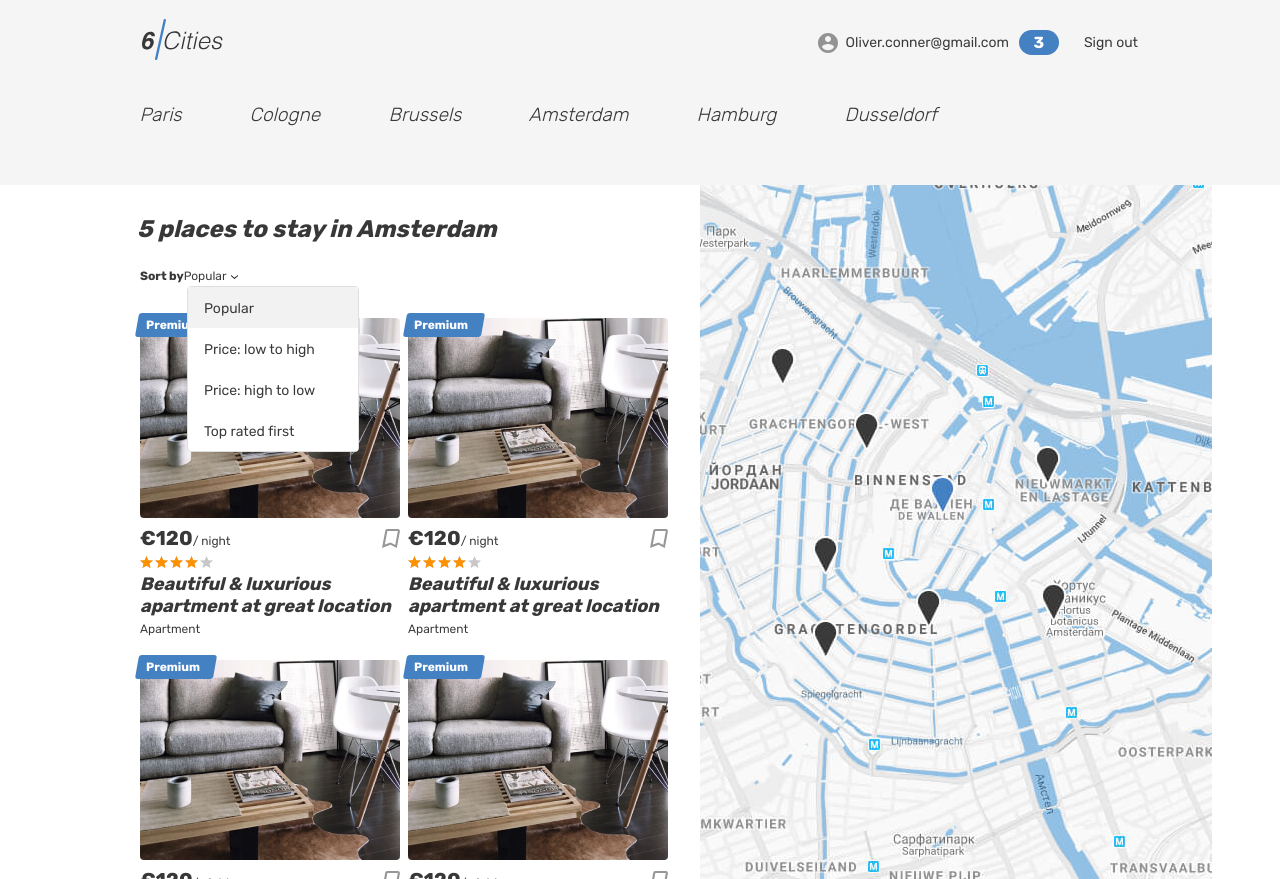
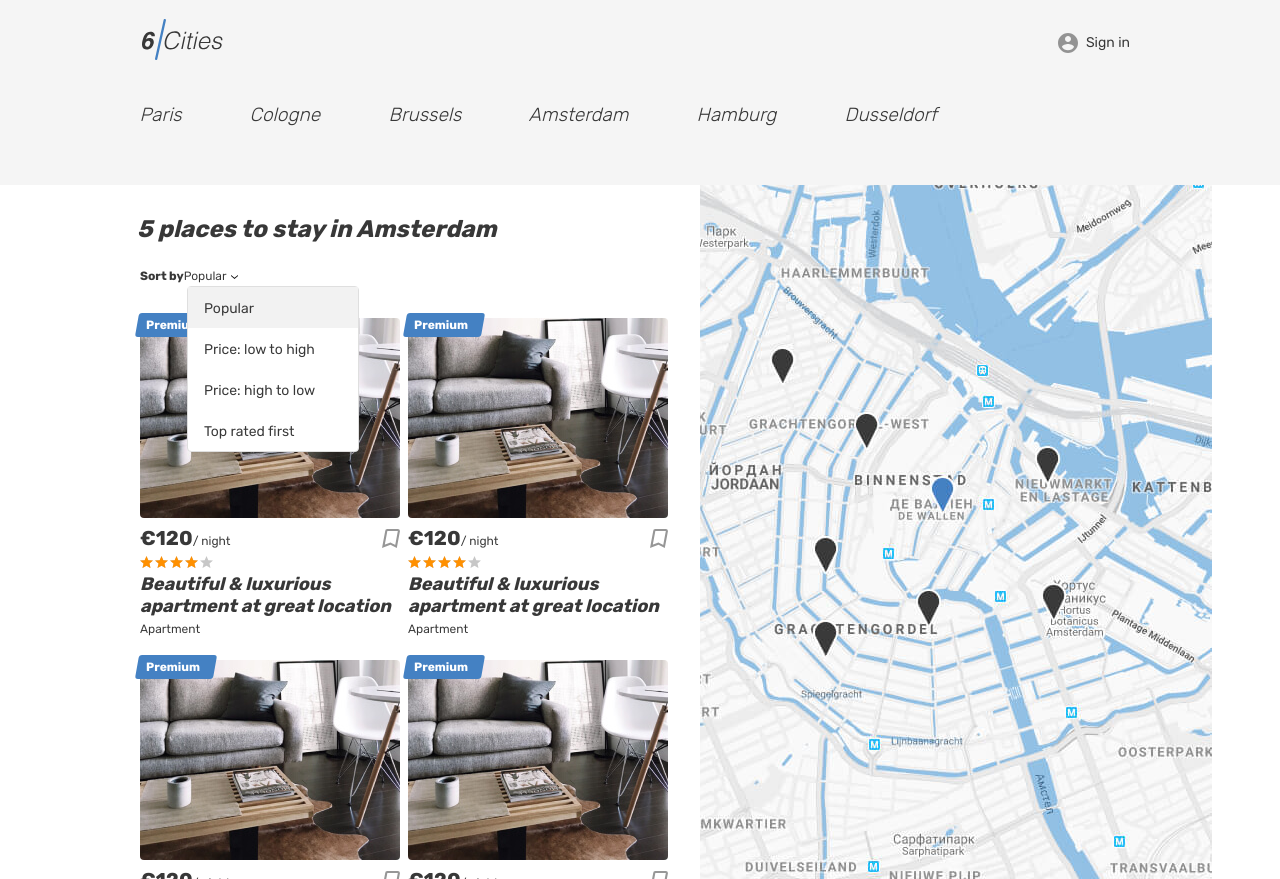
Before and after one commit to htmlacademy-react/254709-six-cities-3, a React (Vite) app: page / in a window 1280 px wide. Built offline with nearby package versions, Linux system fonts and the light colour scheme.

Commit message:
- Исправит применение пропсов для статуса авторизации

```diff
--- a/src/components/app/app.tsx
+++ b/src/components/app/app.tsx
@@ -11,24 +11,23 @@ import PrivateRoute from '../private-route/private-route';
 
 type AppProps = {
   offersCount: number;
+  authorizationStatus: typeof AuthorizationStatus[keyof typeof AuthorizationStatus];
 };
 
-const currentAuthorizationStatus = AuthorizationStatus.Auth;
-
-const App = ({ offersCount }: AppProps): JSX.Element => (
+const App = ({ offersCount, authorizationStatus }: AppProps): JSX.Element => (
   <HelmetProvider>
     <BrowserRouter>
       <Routes>
         <Route
           path={AppRoute.Main}
-          element={<Layout authorizationStatus={currentAuthorizationStatus}/>}
+          element={<Layout authorizationStatus={authorizationStatus}/>}
         >
           <Route index element={<Main offersCount={offersCount} />} />
           <Route path={AppRoute.Login} element={<Login />} />
           <Route
             path={AppRoute.Favorites}
             element={
-              <PrivateRoute authorizationStatus={currentAuthorizationStatus}>
+              <PrivateRoute authorizationStatus={authorizationStatus}>
                 <Favorites />
               </PrivateRoute>
             }
--- a/src/index.tsx
+++ b/src/index.tsx
@@ -1,7 +1,7 @@
 import React from 'react';
 import ReactDOM from 'react-dom/client';
 import App from './components/app/app';
-import { Setting } from './const';
+import { Setting, AuthorizationStatus } from './const';
 
 
 const root = ReactDOM.createRoot(
@@ -10,6 +10,6 @@ const root = ReactDOM.createRoot(
 
 root.render(
   <React.StrictMode>
-    <App offersCount={Setting.OffersCount}/>
+    <App offersCount={Setting.OffersCount} authorizationStatus={AuthorizationStatus.NoAuth}/>
   </React.StrictMode>
 );
```
